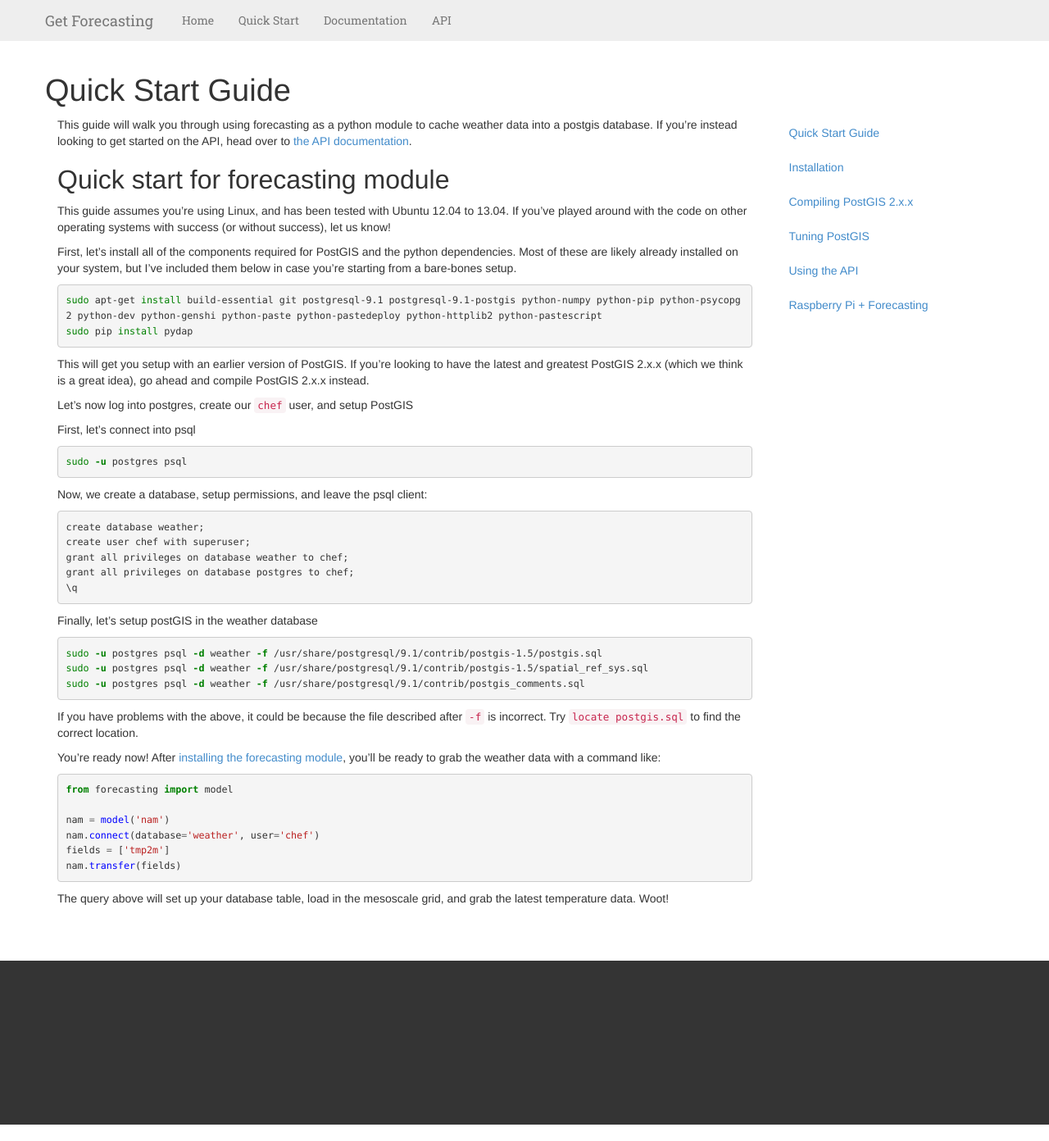
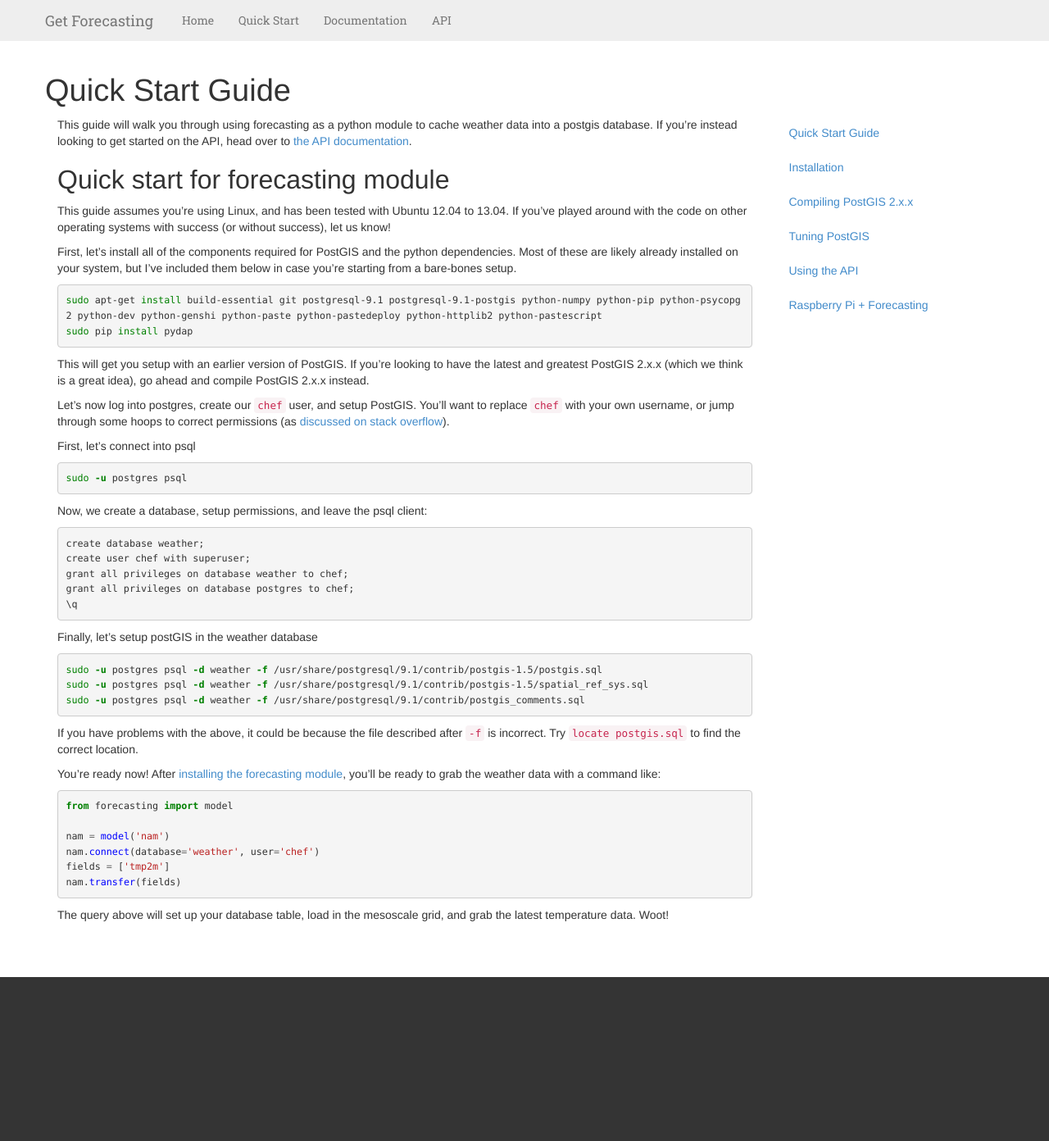
Before and after one commit to sAlexander/forecasting, a Jekyll site: the page built from documentation/_posts/2013-01-31-quick-start.md, in a window 1280 px wide and 1392 px high. Shown: the whole window at 82% size. Built offline with Jekyll 4.4.1, drawn with Linux system fonts in a browser that asks for light colours; Markdown is read by kramdown in place of the engine named in the settings.

Commit message:
adding information on chef user

```diff
--- a/documentation/_posts/2013-01-31-quick-start.md
+++ b/documentation/_posts/2013-01-31-quick-start.md
@@ -20,7 +20,7 @@ sudo pip install pydap
 
 This will get you setup with an earlier version of PostGIS. If you're looking to have the latest and greatest PostGIS 2.x.x (which we think is a great idea), go ahead and compile PostGIS 2.x.x instead.
 
-Let's now log into postgres, create our `chef` user, and setup PostGIS
+Let's now log into postgres, create our `chef` user, and setup PostGIS. You'll want to replace `chef` with your own username, or jump through some hoops to correct permissions (as [discussed on stack overflow](http://stackoverflow.com/questions/18664074/getting-error-peer-authentication-failed-for-user-postgres-when-trying-to-ge)).
 
 First, let's connect into psql
 
```
